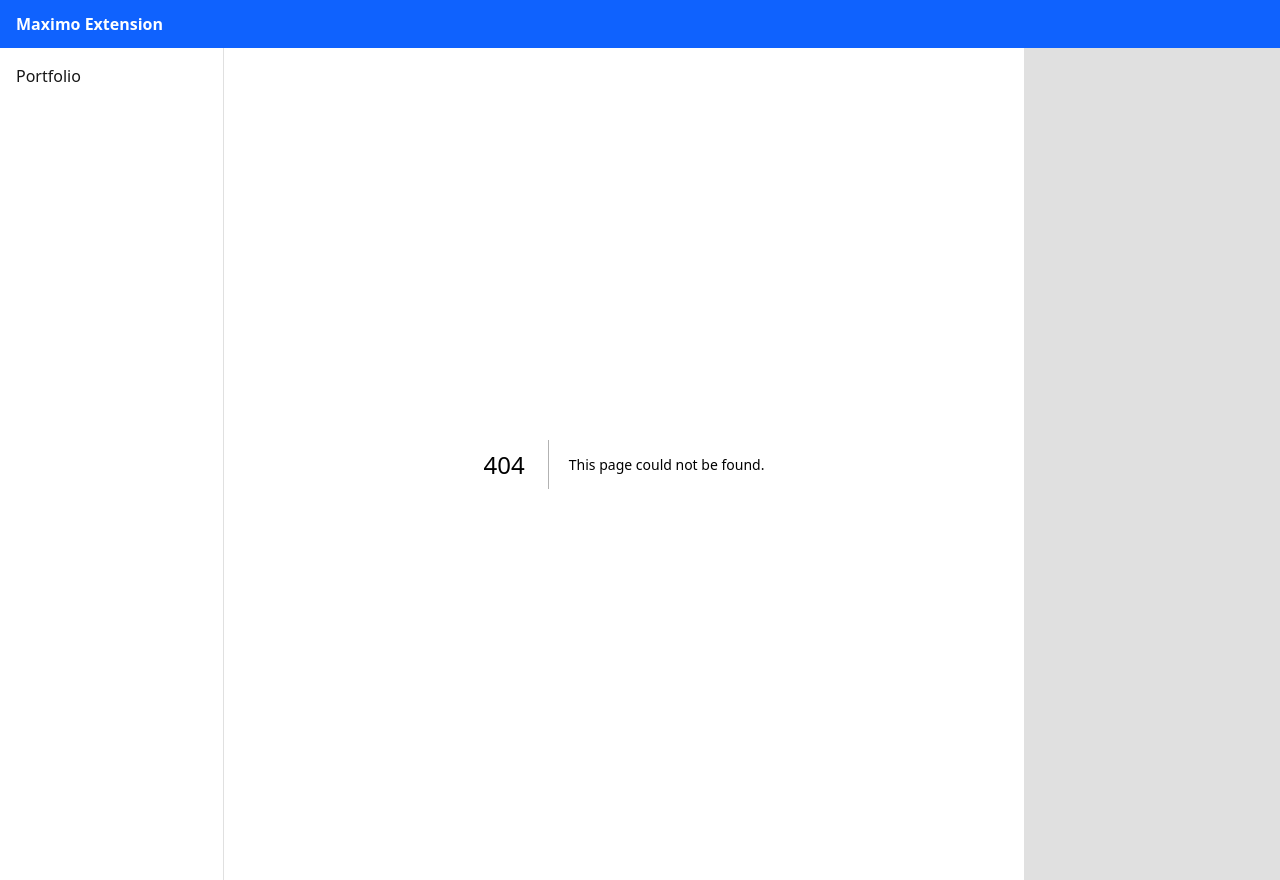
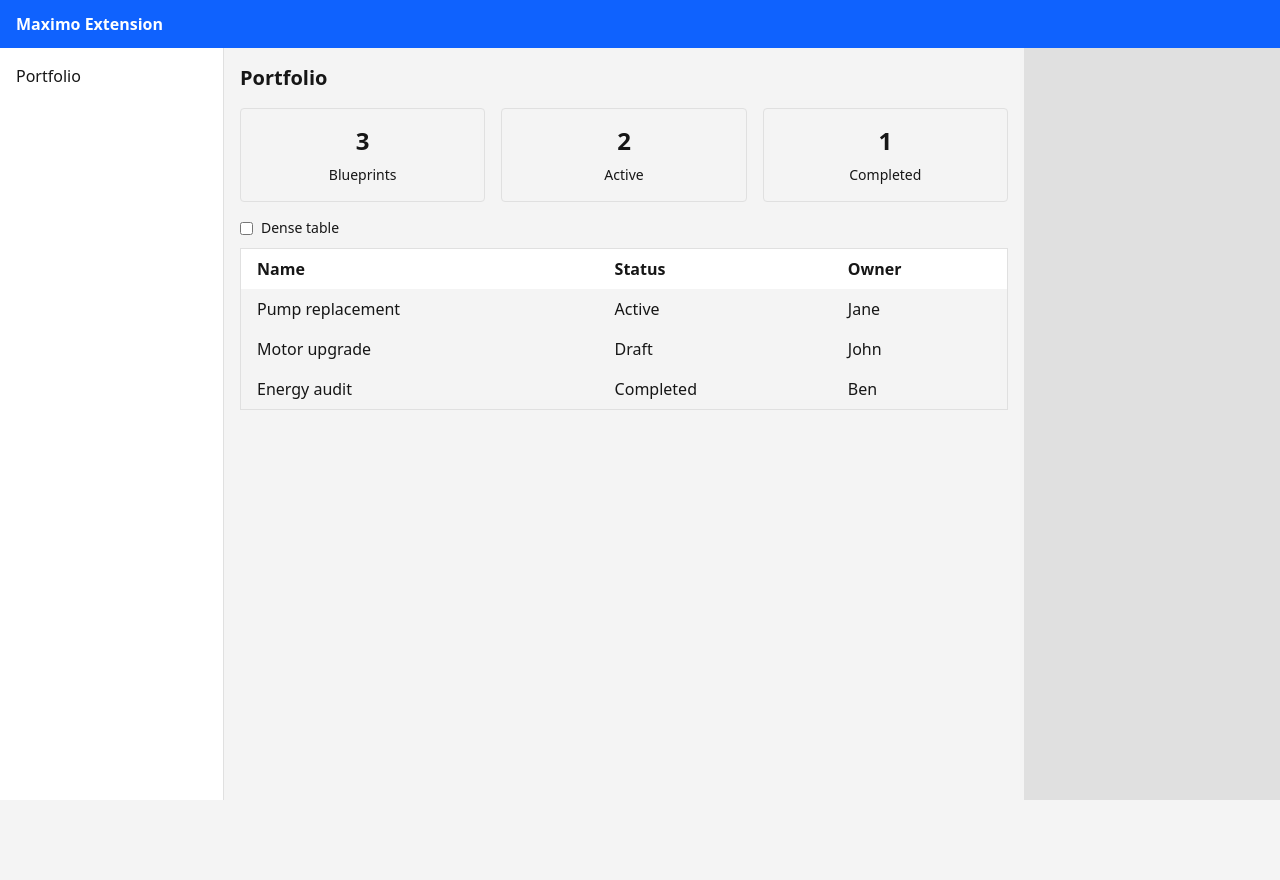
Before and after one commit to dorko-dorkus/loto, a Next.js app in the folder apps/maximo-extension-ui/: page /portfolio in a window 1280 px wide. Before the commit this address had no page. After the commit the page ends 800 px from the top, so only its background shows below. Built offline with nearby package versions, Linux system fonts and the light colour scheme.

Commit message:
Add portfolio page with KPI cards and table

```diff
--- /dev/null
+++ b/apps/maximo-extension-ui/src/app/portfolio/page.tsx
@@ -0,0 +1,55 @@
+'use client';
+
+import { useState } from 'react';
+import KpiCards, { KpiItem } from '../../components/KpiCards';
+
+const kpis: KpiItem[] = [
+  { label: 'Blueprints', value: 3 },
+  { label: 'Active', value: 2 },
+  { label: 'Completed', value: 1 }
+];
+
+const blueprints = [
+  { name: 'Pump replacement', status: 'Active', owner: 'Jane' },
+  { name: 'Motor upgrade', status: 'Draft', owner: 'John' },
+  { name: 'Energy audit', status: 'Completed', owner: 'Ben' }
+];
+
+export default function PortfolioPage() {
+  const [dense, setDense] = useState(false);
+
+  return (
+    <main>
+      <h1 className="mb-4 text-xl font-semibold">Portfolio</h1>
+      <KpiCards items={kpis} />
+      <div className="mb-2 text-sm">
+        <label className="inline-flex items-center gap-2">
+          <input
+            type="checkbox"
+            checked={dense}
+            onChange={(e) => setDense(e.target.checked)}
+          />
+          Dense table
+        </label>
+      </div>
+      <table className="min-w-full border border-[var(--mxc-border)]">
+        <thead className="bg-[var(--mxc-nav-bg)] text-left">
+          <tr>
+            <th className="px-4 py-2">Name</th>
+            <th className="px-4 py-2">Status</th>
+            <th className="px-4 py-2">Owner</th>
+          </tr>
+        </thead>
+        <tbody>
+          {blueprints.map((bp) => (
+            <tr key={bp.name} className={dense ? 'text-sm' : undefined}>
+              <td className={`px-4 ${dense ? 'py-1' : 'py-2'}`}>{bp.name}</td>
+              <td className={`px-4 ${dense ? 'py-1' : 'py-2'}`}>{bp.status}</td>
+              <td className={`px-4 ${dense ? 'py-1' : 'py-2'}`}>{bp.owner}</td>
+            </tr>
+          ))}
+        </tbody>
+      </table>
+    </main>
+  );
+}
--- /dev/null
+++ b/apps/maximo-extension-ui/src/components/KpiCards.tsx
@@ -0,0 +1,26 @@
+import React from 'react';
+
+export interface KpiItem {
+  label: string;
+  value: string | number;
+}
+
+interface KpiCardsProps {
+  items: KpiItem[];
+}
+
+export default function KpiCards({ items }: KpiCardsProps) {
+  return (
+    <div className="mb-4 grid grid-cols-1 gap-4 sm:grid-cols-3">
+      {items.map(({ label, value }) => (
+        <div
+          key={label}
+          className="rounded border border-[var(--mxc-border)] p-4 text-center"
+        >
+          <div className="text-2xl font-semibold">{value}</div>
+          <div className="mt-2 text-sm">{label}</div>
+        </div>
+      ))}
+    </div>
+  );
+}
```
Also changed, not shown: 2 other files (tests, documents, lock files or other folders).
